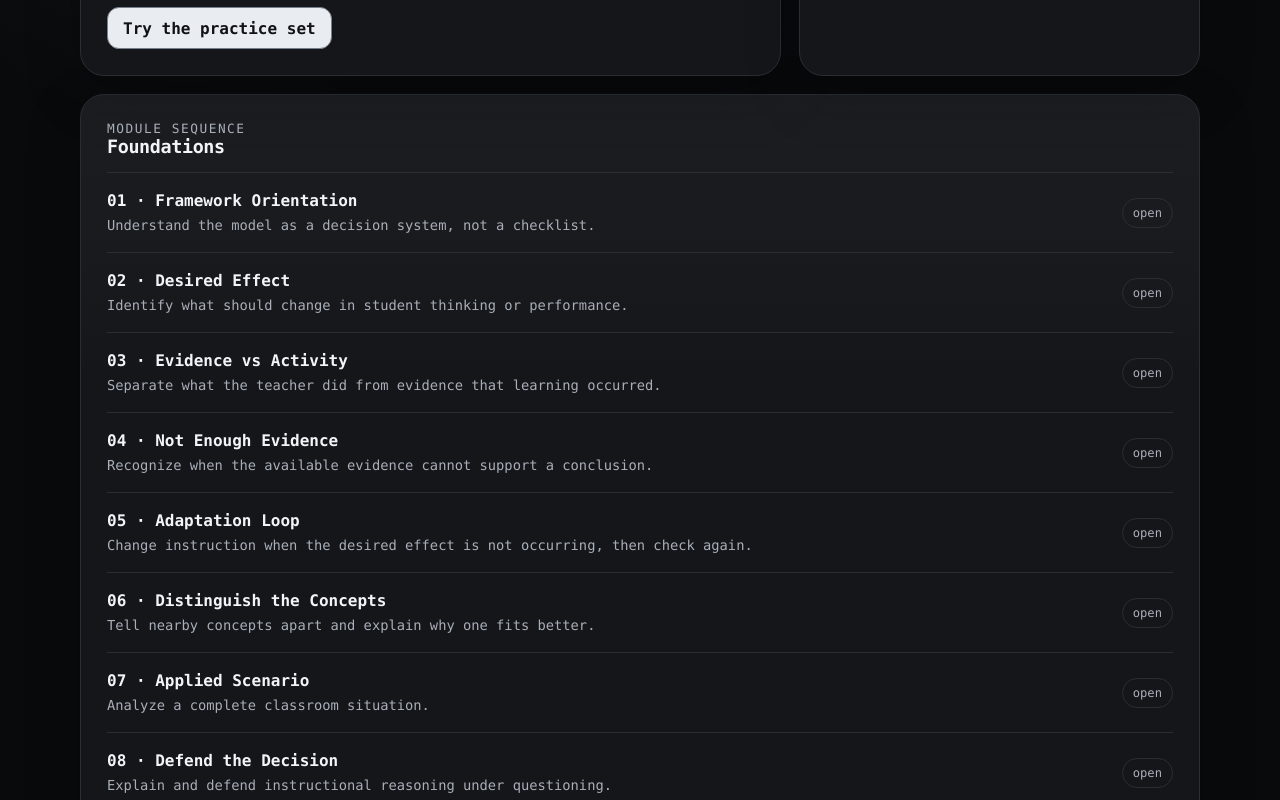
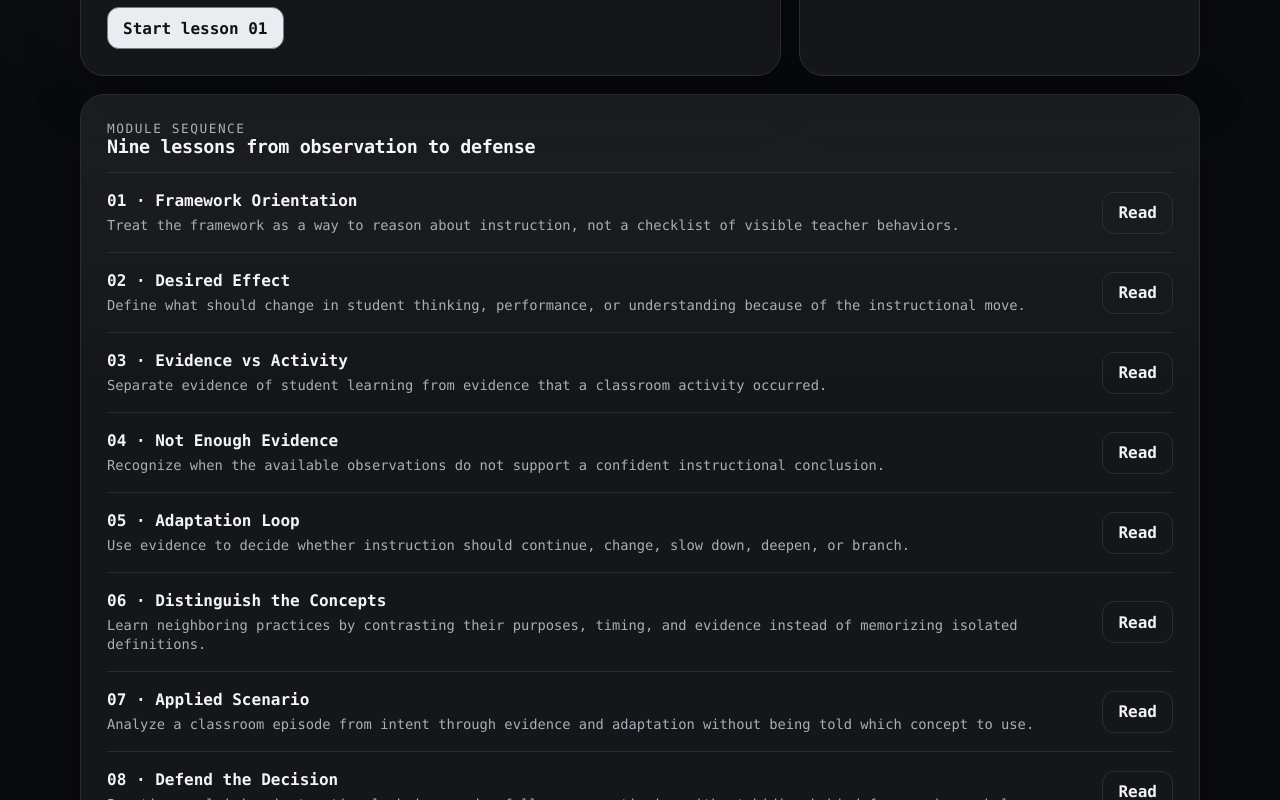
Before and after one commit to Gh0stlyKn1ght/Marzano-Learning-Map, a Next.js app: page /learn/foundations in a window 1280 px wide. Shown: the part 420-1220 px from the top of the page. Built offline with nearby package versions, Linux system fonts and the light colour scheme.

Commit message:
feat: connect Foundations lessons

```diff
--- a/app/learn/foundations/page.tsx
+++ b/app/learn/foundations/page.tsx
@@ -1,49 +1,46 @@
 import Link from "next/link";
-
-const lessons = [
-  ["01", "Framework Orientation", "Understand the model as a decision system, not a checklist."],
-  ["02", "Desired Effect", "Identify what should change in student thinking or performance."],
-  ["03", "Evidence vs Activity", "Separate what the teacher did from evidence that learning occurred."],
-  ["04", "Not Enough Evidence", "Recognize when the available evidence cannot support a conclusion."],
-  ["05", "Adaptation Loop", "Change instruction when the desired effect is not occurring, then check again."],
-  ["06", "Distinguish the Concepts", "Tell nearby concepts apart and explain why one fits better."],
-  ["07", "Applied Scenario", "Analyze a complete classroom situation."],
-  ["08", "Defend the Decision", "Explain and defend instructional reasoning under questioning."],
-  ["09", "Integrated Observation", "Combine identification, evidence, diagnosis, adaptation, and defense."],
-] as const;
+import { foundationLessons } from "@/content/foundations-course";
 
 export default function FoundationsPage() {
   return (
     <main className="shell">
       <header className="topbar">
         <Link href="/" className="brand">← Teaching Practice Lab</Link>
-        <nav className="nav"><Link href="/challenge">Practice</Link><a href="https://github.com/Gh0stlyKn1ght/Marzano-Learning-Map">Source</a></nav>
+        <nav className="nav">
+          <Link href="/challenge">Practice</Link>
+          <a href="https://github.com/Gh0stlyKn1ght/Marzano-Learning-Map">Source</a>
+        </nav>
       </header>
 
       <section className="hero">
         <article className="card">
           <div className="eyebrow">Module 00 · Foundations</div>
           <h1>Think like the framework.</h1>
-          <p className="lead">Before memorizing individual competencies, learn the mental loop that makes the framework useful: intent → strategy → desired effect → evidence → diagnosis → adaptation → evidence again → defense.</p>
-          <Link className="button" href="/challenge">Try the practice set</Link>
+          <p className="lead">
+            Before memorizing individual competencies, learn the mental loop that makes the framework useful:
+            intent → strategy → desired effect → evidence → diagnosis → adaptation → evidence again → defense.
+          </p>
+          <Link className="button" href={`/learn/foundations/${foundationLessons[0].slug}`}>Start lesson 01</Link>
         </article>
         <aside className="card">
           <div className="eyebrow">How to use this module</div>
           <h2>Read. Close it. Explain it.</h2>
-          <p className="subtle">There is no completion tracker. Repeat lessons and exercises until you can explain the reasoning without the page in front of you.</p>
+          <p className="subtle">
+            There is no completion tracker. Repeat lessons and exercises until you can explain the reasoning without the page in front of you.
+          </p>
         </aside>
       </section>
 
       <section className="card">
         <div className="eyebrow">Module sequence</div>
-        <h2>Foundations</h2>
-        {lessons.map(([number, title, description]) => (
-          <div className="action" key={title}>
+        <h2>Nine lessons from observation to defense</h2>
+        {foundationLessons.map((lesson) => (
+          <div className="action" key={lesson.slug}>
             <div>
-              <strong>{number} · {title}</strong>
-              <span className="subtle">{description}</span>
+              <strong>{lesson.number} · {lesson.title}</strong>
+              <span className="subtle">{lesson.summary}</span>
             </div>
-            <span className="badge">open</span>
+            <Link className="button secondary" href={`/learn/foundations/${lesson.slug}`}>Read</Link>
           </div>
         ))}
       </section>
```
